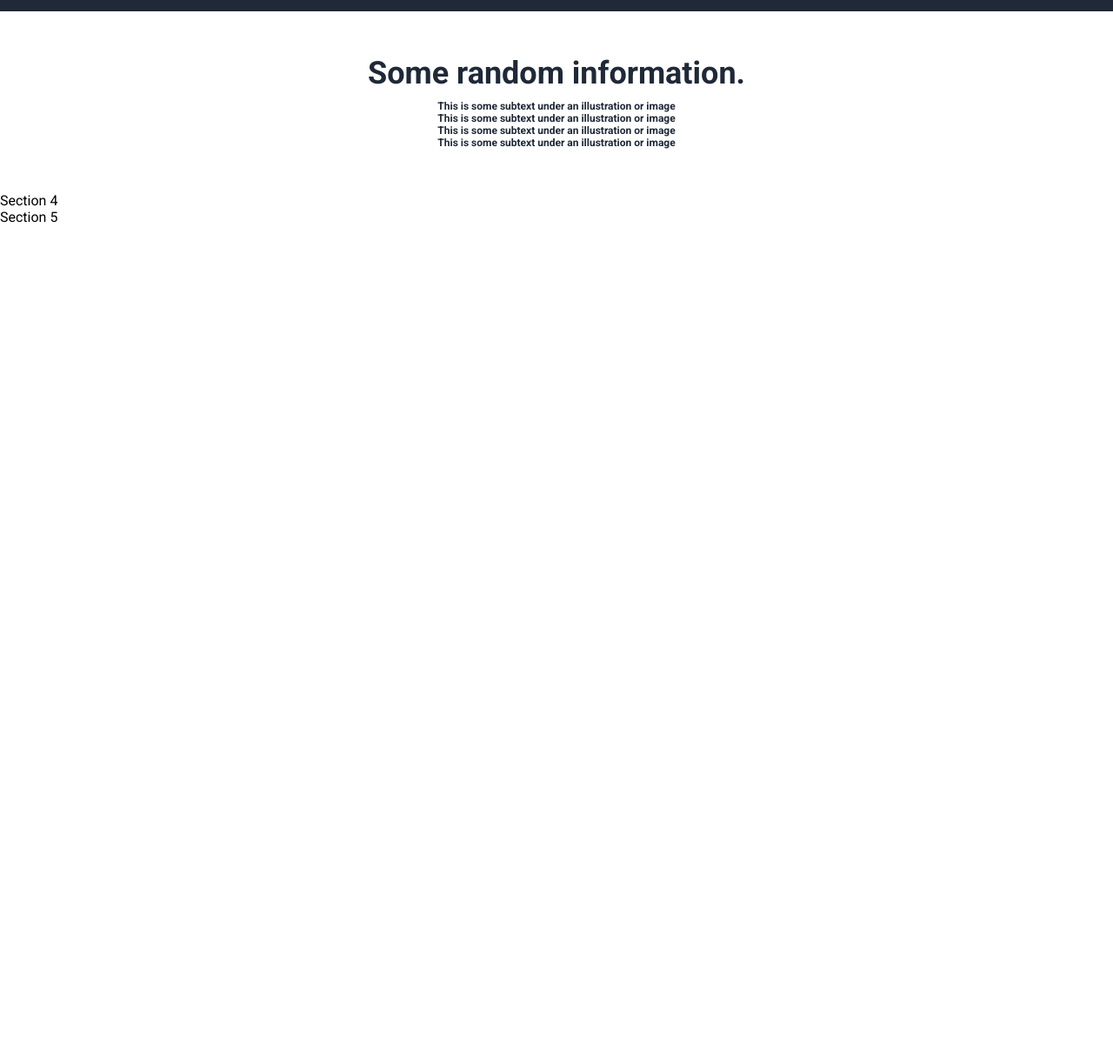
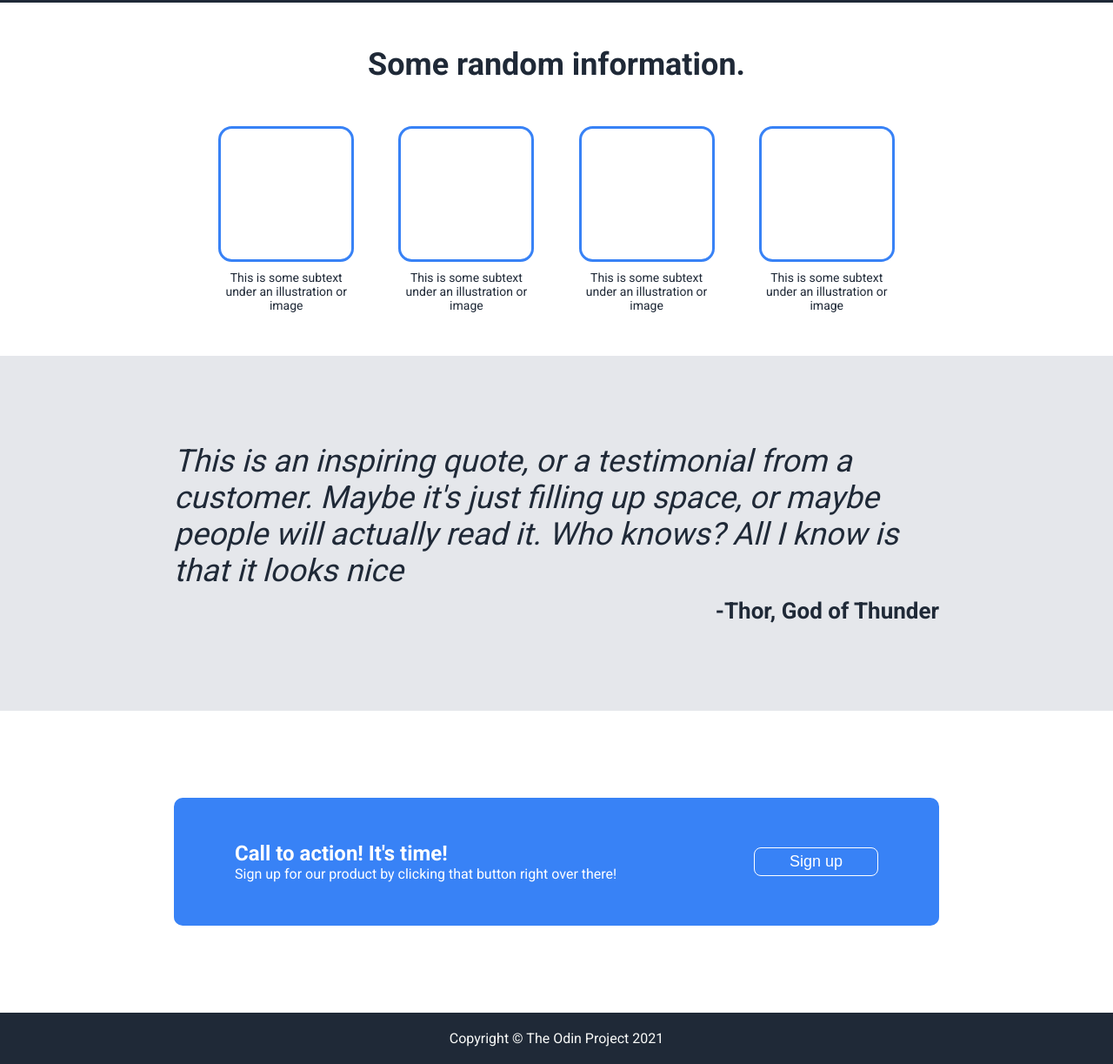
Before and after one commit to ityano/landing-page, a plain HTML site: page index.html in a window 1280 px wide. Shown: the part 467-1690 px from the top of the page at 87% size. Before the commit the page ends 800 px from the top, so only its background shows below. Drawn offline with Linux system fonts and the light colour scheme.

Commit message:
Finish basic structure and styling for the fourth section and footer. TO DO: Fix formatting, common padding for all the sections

```diff
--- a/index.html
+++ b/index.html
@@ -55,7 +55,23 @@
             </div>
         </div>
 
-        <div class="section-4">Section 4</div>
-        <div class="section-5">Section 5</div>
+        <div class="section-4">
+            <div class="quote"> This is an inspiring quote, or a testimonial from a customer. Maybe it's just filling up space, or maybe people will actually read it. Who knows? All I know is that it looks nice</div>
+            <div class="quote-author">-Thor, God of Thunder</div>
+        </div>
+
+        <div class="section-5">
+            <div class="cta-container">
+                <div class="cta">
+                    <div class="cta-main">Call to action! It's time!</div>
+                    <div>Sign up for our product by clicking that button right over there!</div>
+                </div>
+                <button class="sign-up">Sign up</button>
+            </div>
+        </div>
+
+        <div class="footer">
+            Copyright © The Odin Project 2021
+        </div>
     </body>
 </html>
--- a/style.css
+++ b/style.css
@@ -72,7 +72,7 @@ li {
     background-color: #3882f6;
     color: white;
     border-radius: 8px;
-    padding: 10px;
+    padding: 5px 0px;
     font-weight: 600;
     width: 100px;
 }
@@ -101,14 +101,107 @@ li {
     padding: 50px 200px;
     justify-content: space-around;
     align-items: center;
-    gap: 10px;
+    gap: 50px;
 
     background-color: #ffffff;
     color: #1f2937;
     font-weight: 900;
-    font-size: 36px;;
+    font-size: 36px;
+    text-align: center;
 }
 
 .card-text {
-    font-size: 12px;;
+    font-size: 14px;
+    font-weight:100;
+    color: #1f2937;
+    text-align: center;
 }
+
+.square {
+    width: 150px;
+    height: 150px;
+    border: 3px solid #3882f6;
+    border-radius: 10%;
+}
+
+.card {
+    display: flex;
+    flex-direction: column;
+    justify-content: center;
+    align-items: center;
+    gap: 10px;
+    flex: 0 0 150px;
+}
+
+.all-cards{
+    display: flex;
+    justify-content: space-evenly;
+}
+
+.section-4 {
+    display: flex;
+    flex-direction: column;
+    padding: 100px 200px;
+    justify-content: center;
+    align-items: center;
+    gap: 10px;
+
+    background-color: #e5e7eb;
+    color: #1f2937;
+    font-weight:100;
+    font-size: 36px;
+    text-align: left;
+    font-style: italic;
+}
+
+.quote-author{
+    align-self: flex-end;
+    font-weight: 700;
+    font-size: 26px;
+    text-align: right;
+    font-style: normal;
+}
+
+.section-5 {
+    display: flex;
+    padding: 100px 200px;
+    justify-content: center;
+    align-items: center;
+
+    background-color: white;
+}
+
+.cta-container {
+    display: flex;
+    justify-content: space-between;
+    align-items: center;
+    flex: 1;
+    padding: 50px 70px;
+
+    background-color: #3882f6;
+    color: white;
+    font-weight: 100;
+    border-radius: 10px;
+}
+
+.cta-main {
+    font-weight: 700;
+    font-size: 24px;
+}
+
+.sign-up {
+    background-color: #3882f6;
+    color: white;
+    border: 1px solid white;
+    border-radius: 8px;
+    padding: 5px 40px;
+    font-size: 18px;
+    flex-shrink: 0;
+}
+
+.footer {
+    background-color: #1f2937;
+    color: #f9faf8;
+    padding: 20px 200px;
+    text-align: center;
+}
```
